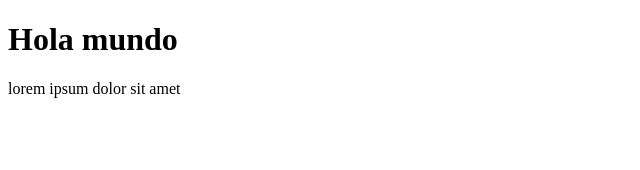
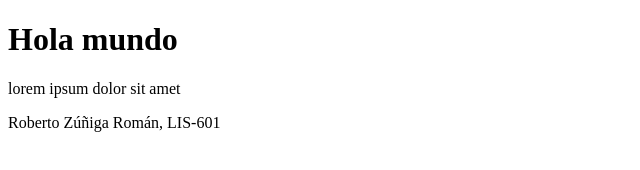
Before and after one commit to robzun/practica-github, a plain HTML site: page index.html in a window 1280 px wide. Shown: the whole page, without its empty margins (0-640 px from the left). Drawn offline with Linux system fonts and the light colour scheme.

Commit message:
second commit

```diff
--- a/index.html
+++ b/index.html
@@ -8,5 +8,6 @@
 <body>
     <h1>Hola mundo</h1>
     <p>lorem ipsum dolor sit amet</p>
+    <p>Roberto Zúñiga Román, LIS-601</p>
 </body>
 </html>
```
